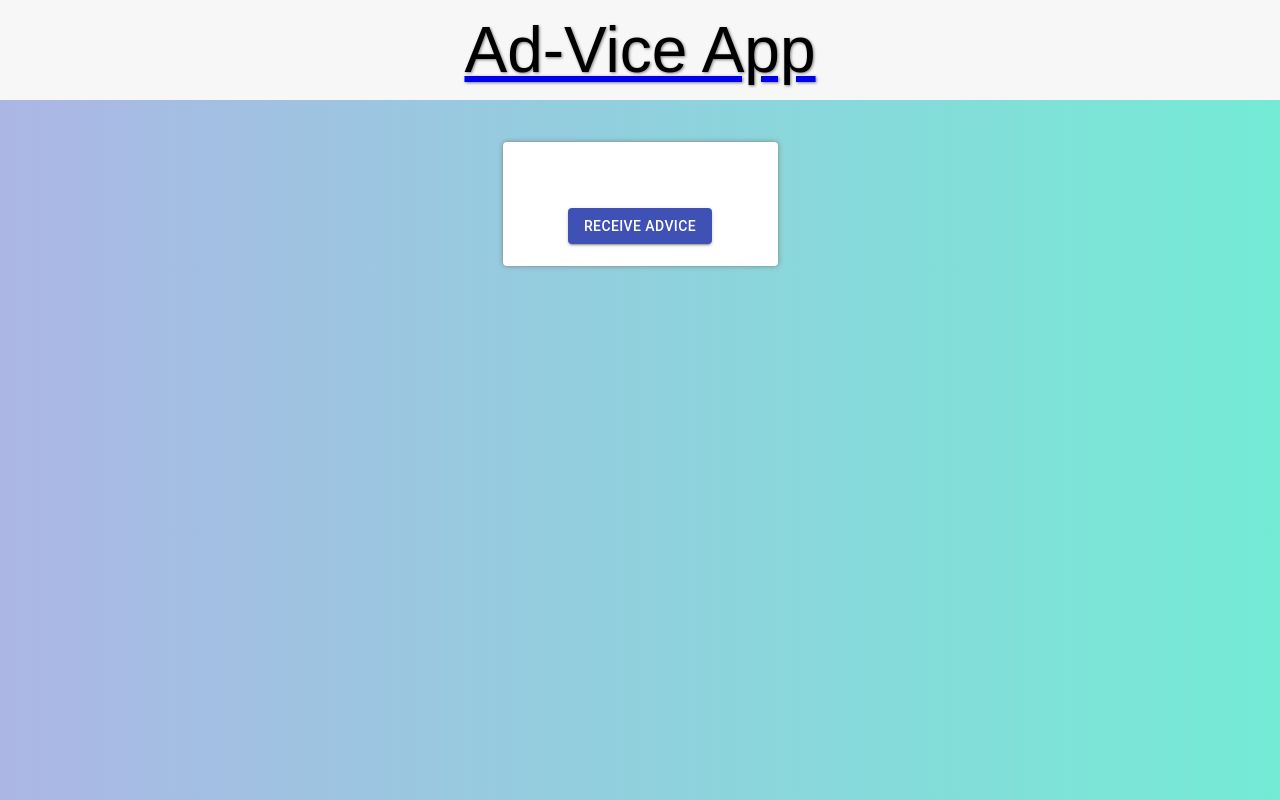
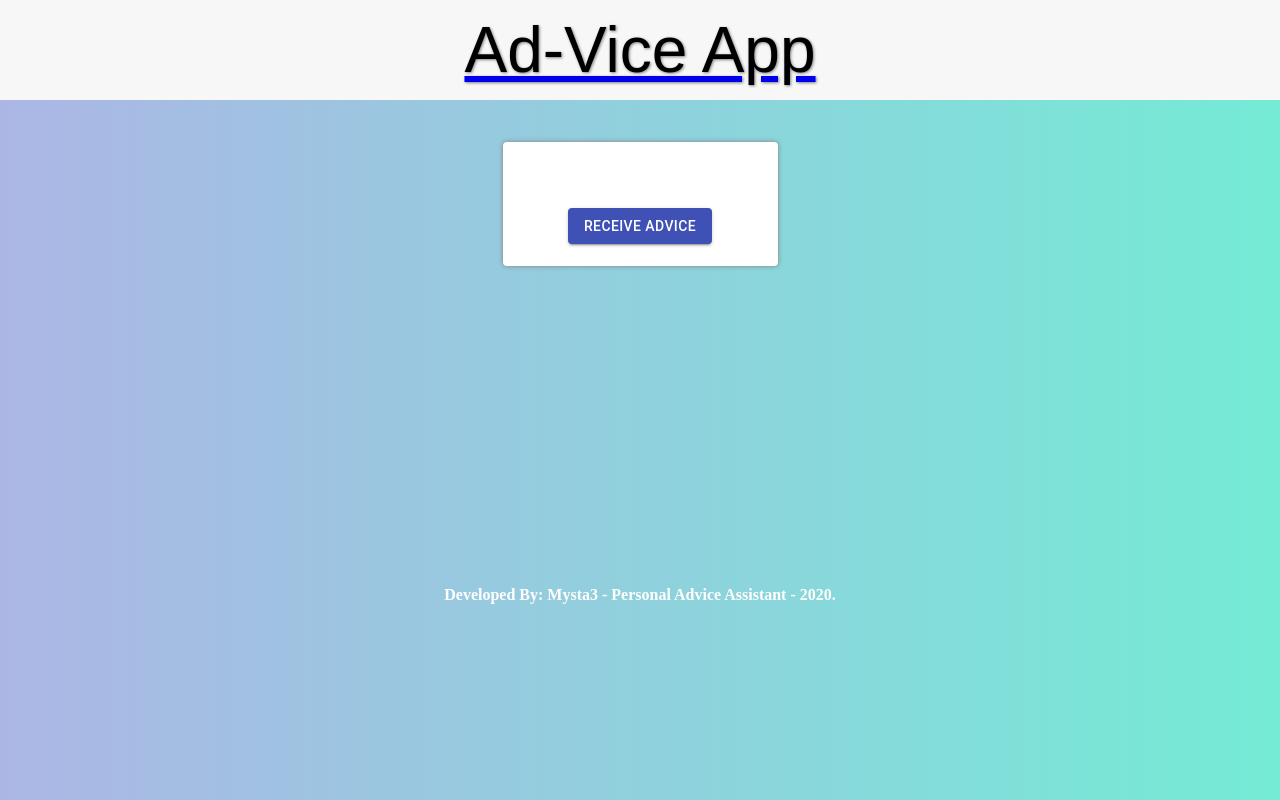
Before and after one commit to Mysta3/advice_app, a React (Create React App) app: page /advice in a window 1280 px wide. Built offline with nearby package versions, Linux system fonts and the light colour scheme.

Commit message:
added a footer & fixed bug with welcome message.

```diff
--- a/src/App.js
+++ b/src/App.js
@@ -5,9 +5,18 @@ import Header from './components/Header';
 import AdviceResult from './components/AdviceResult';
 import Home from './components/Home';
 import Axios from 'axios';
+import { makeStyles } from '@material-ui/core/styles';
+const useStyles = makeStyles({
+  footer: {
+    marginTop: '40vh',
+    color: 'white',
+    fontWeight: 'bold'
+  }
+});
 
 function App() {
   const [getAdvice, setAdvice] = useState({}); //Api props
+  const classes = useStyles();
 
   //build function that fetches information
   const generateAdvice = () => {
@@ -25,7 +34,8 @@ function App() {
 
       <main>
         <Switch>
-          <Route exact path="/" component={Home} />
+          <Route exact path="/" component={Home} />{' '}
+          {/* Renders Home component */}
           <Route
             path="/advice"
             render={() => (
@@ -34,9 +44,13 @@ function App() {
                 generateAdvice={generateAdvice}
               />
             )}
-          />
+          />{' '}
+          {/* Renders Advice Results component while passing setters & getters props. */}
         </Switch>
       </main>
+      <footer className={classes.footer}>
+        Developed By: Mysta3 - Personal Advice Assistant - 2020.
+      </footer>
     </div>
   );
 }
--- a/src/components/Home.js
+++ b/src/components/Home.js
@@ -19,7 +19,7 @@ const useStyles = makeStyles({
   }
 });
 
-let userName;
+let userName = 'User';
 
 function Home() {
   const classes = useStyles();
@@ -69,7 +69,8 @@ function Home() {
         </DialogActions>
       </Dialog>
       {/* DIALOG MODAL BOX END */}
-      {name && <h2>Welcome, {name} </h2>}
+
+      {name && <h2>Welcome, {name || 'User'} </h2>}
       <h3 className="homeParagraph">To Your Personal Advice Assistant</h3>
       <Link className={classes.a} to="/advice">
         <Button
```
